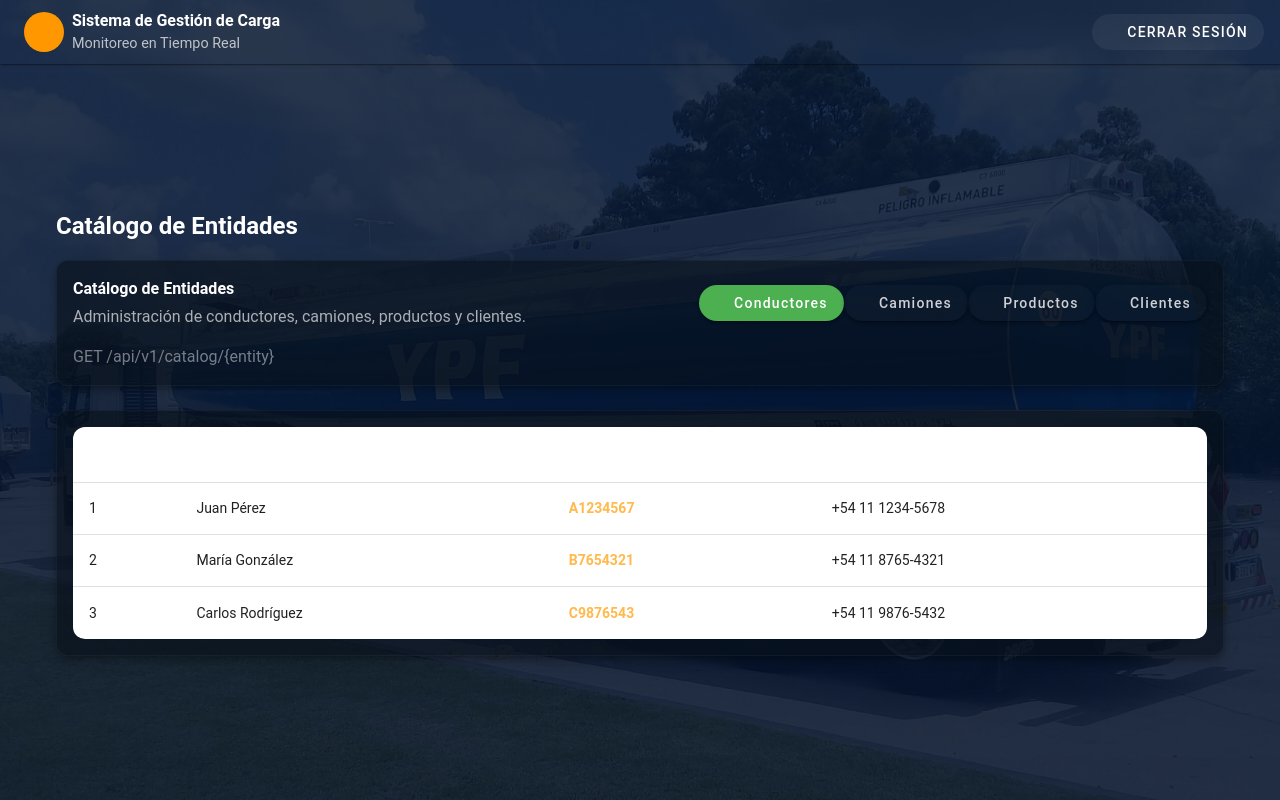
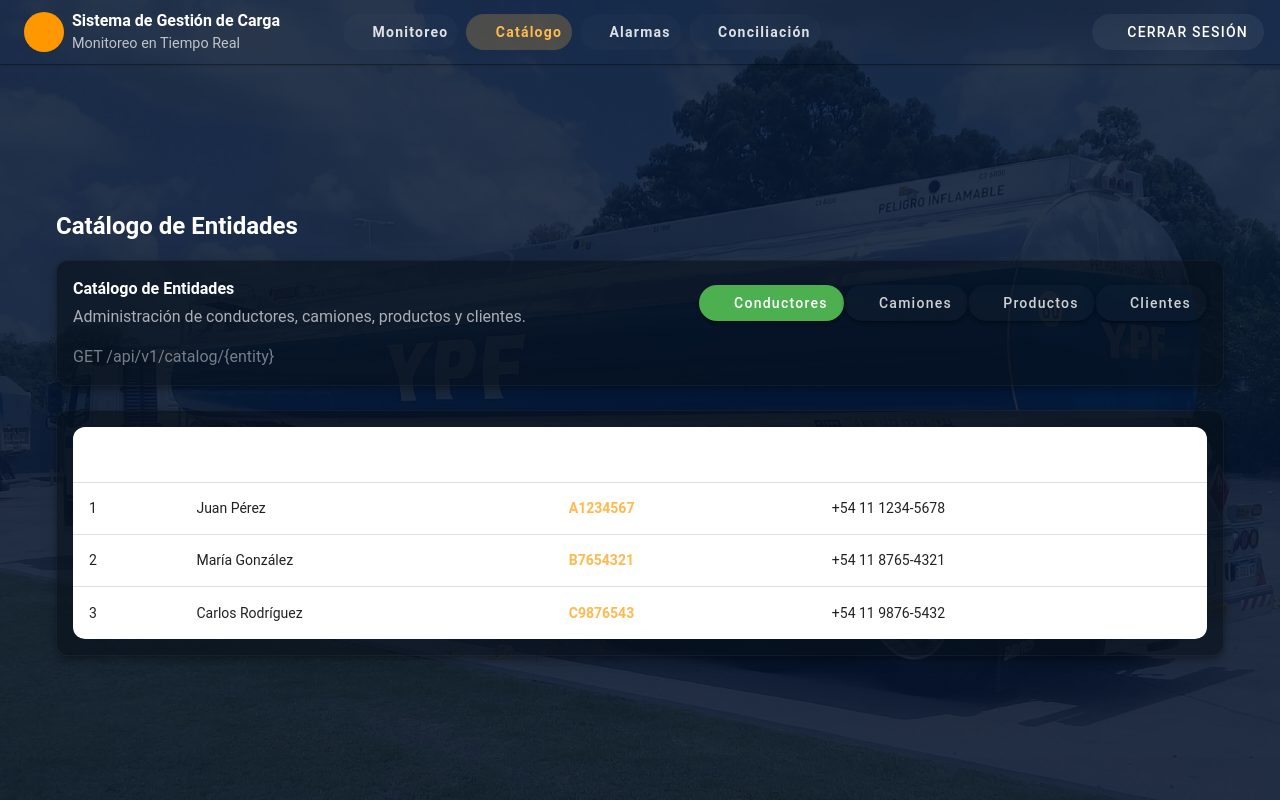
Before and after one commit to TOB1EH/TruckTeck-Frontend, a Vue app: page /catalog in a window 1280 px wide. Built offline with nearby package versions, Linux system fonts and the light colour scheme.

Commit message:
Tercer actualizacion Bases Frontend

```diff
--- a/src/layouts/CargoLayout.vue
+++ b/src/layouts/CargoLayout.vue
@@ -9,11 +9,30 @@
               <v-icon>mdi-truck-fast</v-icon>
             </v-avatar>
           </v-col>
-          <v-col>
+
+          <v-col class="d-flex flex-column">
             <div class="title">Sistema de Gestión de Carga</div>
             <div class="subtitle">Monitoreo en Tiempo Real</div>
           </v-col>
+
+          <!-- NAVIGATION: added buttons for Monitoring, Catalog, Alarms and Conciliation -->
+          <v-col cols="auto" class="d-flex align-center gap-2 nav-col">
+            <v-btn
+              v-for="item in nav"
+              :key="item.to"
+              :to="item.to"
+              text
+              rounded
+              :class="[{ 'active': isActive(item) }, 'nav-btn']"
+              aria-label="item.label"
+            >
+              <v-icon left small>{{ item.icon }}</v-icon>
+              <span class="nav-label">{{ item.label }}</span>
+            </v-btn>
+          </v-col>
+
           <v-spacer />
+
           <v-col cols="auto">
             <v-btn outlined rounded color="white" class="logout-btn" @click="onLogout">
               <v-icon left>mdi-logout</v-icon>
@@ -33,15 +52,33 @@
 </template>
 
 <script setup>
-import { useRouter } from 'vue-router';
+import { useRouter, useRoute } from 'vue-router';
 import { useAuth } from '@/composables/useAuth.js';
+import { computed } from 'vue';
 
 const router = useRouter();
+const route = useRoute();
 const { doLogout } = useAuth();
 
 function onLogout() {
   doLogout();
   router.push('/login');
+}
+
+const nav = [
+  { to: '/monitoring', label: 'Monitoreo', icon: 'mdi-monitor' },
+  { to: '/catalog', label: 'Catálogo', icon: 'mdi-format-list-bulleted' },
+  { to: '/alarms', label: 'Alarmas', icon: 'mdi-alert-circle' },
+  { to: '/conciliacion', label: 'Conciliación', icon: 'mdi-scale-bathroom' }
+];
+
+function isActive(item) {
+  // mark active when current route starts with the button path (works for nested routes too)
+  try {
+    return route.path === item.to || route.path.startsWith(item.to + '/');
+  } catch (e) {
+    return false;
+  }
 }
 </script>
 
@@ -58,6 +95,34 @@ function onLogout() {
   background: rgba(255,255,255,0.06);
   color: #fff;
 }
+
+/* navigation styling */
+.nav-col {
+  gap: 8px;
+  align-items: center;
+}
+.nav-btn {
+  background: rgba(255,255,255,0.02);
+  color: rgba(255,255,255,0.85);
+  text-transform: none;
+  padding-left: 10px;
+  padding-right: 10px;
+}
+.nav-btn .v-icon {
+  opacity: 0.9;
+}
+.nav-btn.active {
+  background: rgba(255,185,77,0.12) !important;
+  color: #ffb94d !important;
+  box-shadow: none;
+}
+
+/* small label spacing */
+.nav-label {
+  line-height: 1;
+  font-weight: 600;
+}
+
 /* ensure layout doesn't set its own background so the global app background shows through */
 .v-application {
   background: transparent !important;
--- a/src/views/ConciliatonView.vue
+++ b/src/views/ConciliatonView.vue
@@ -1,4 +1,5 @@
 <template>
+  <cargo-layout>
     <v-container>
       <h2 class="mb-4">Conciliación</h2>
 
@@ -93,11 +94,13 @@
         </v-row>
       </v-card>
     </v-container>
+  </cargo-layout>
 </template>
 
 <script setup>
 import { ref, onMounted } from 'vue';
 import { getFinalizedOrders, getConciliation } from '@/services/conciliationService.js';
+import CargoLayout from '@/layouts/CargoLayout.vue';
 
 const orderOptions = ref([]);
 const selected = ref(null);
```
Lines whose indentation alone changed are shown as unchanged.
